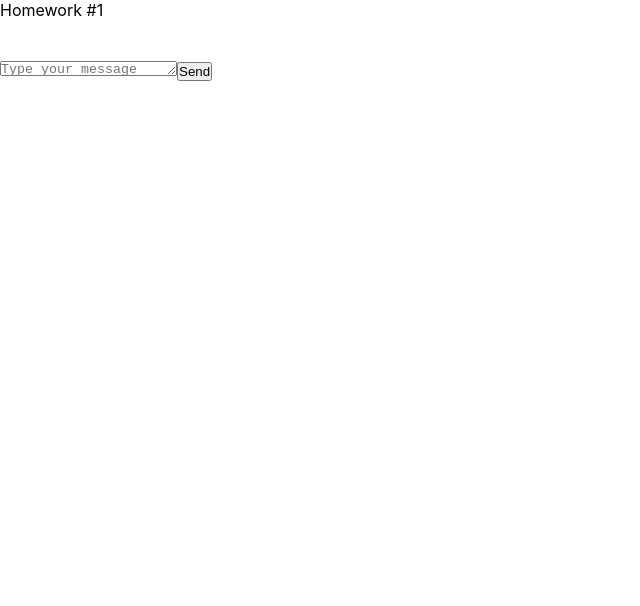
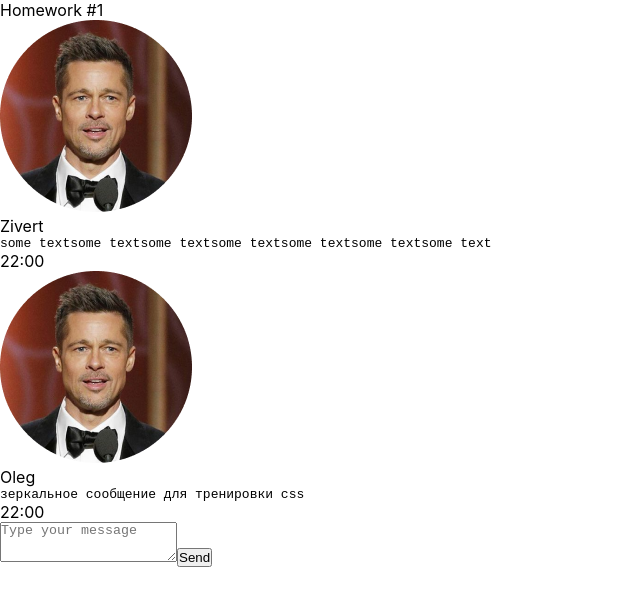
Before and after one commit to SirMissir/HomeWork, a React (Create React App) app: page / in a window 1280 px wide. Shown: the top 606 px of the page, without its empty margins (0-640 px from the left). Built offline with nearby package versions, Linux system fonts and the light colour scheme.

Commit message:
feat: add Props

```diff
--- a/package.json
+++ b/package.json
@@ -16,7 +16,7 @@
     "@types/react-dom": "18.0.6",
     "@types/uuid": "8.3.4",
     "axios": "0.27.2",
-    "gh-pages": "4.0.0",
+    "gh-pages": "^5.0.0",
     "react": "18.2.0",
     "react-dom": "18.2.0",
     "react-redux": "8.0.4",
--- a/src/s1-main/App.tsx
+++ b/src/s1-main/App.tsx
@@ -5,7 +5,7 @@ import HW1 from '../s2-homeworks/hw01/HW1'
 function App() {
     return (
         <div className={s.App}>
-            <HW1/>
+            <HW1 />
             {/*раскомментировать по ходу выполнения*/}
             {/*<HW2/>*/}
             {/*<HW3/>*/}
--- a/src/s2-homeworks/hw01/HW1.tsx
+++ b/src/s2-homeworks/hw01/HW1.tsx
@@ -14,14 +14,28 @@ import avatar from './avatar.png'
 * */
 
 // нужно создать правильный тип вместо any
-export type MessageType = any
+export type MessageType = {
+    id: number
+    user: UserType
+    message: UserMessageType
+}
+
+export type UserType = {
+    avatar: string
+    name: string,
+}
+
+export type UserMessageType = {
+    text: string
+    time: string,
+}
 
 // структуру объекта не менять
 export const message0: MessageType = {
     id: 0,
     user: {
         avatar: avatar, // можно менять
-        name: 'Some Name',  // можно менять
+        name: 'Zivert',  // можно менять
     },
     message: {
         text: 'some textsome textsome textsome textsome textsome textsome text', // можно менять
@@ -32,7 +46,7 @@ export const friendMessage0: MessageType = {
     id: 100,
     user: {
         avatar: avatar, // можно менять
-        name: 'Friend Name', // можно менять
+        name: 'Oleg', // можно менять
     },
     message: {
         text: 'зеркальное сообщение для тренировки css', // можно менять
@@ -42,7 +56,10 @@ export const friendMessage0: MessageType = {
 
 const HW1 = () => {
     return (
-        <div id={'hw1'}>
+        <div className={s2.hw1}
+             id={'hw1'}
+             // className={s2.Board}
+        >
             <div className={s2.hwTitle}>Homework #1</div>
             <div className={s2.hw}>
                 {/*проверка отображения (не менять)*/}
--- a/src/s2-homeworks/hw01/friend-message/FriendMessage.tsx
+++ b/src/s2-homeworks/hw01/friend-message/FriendMessage.tsx
@@ -1,8 +1,9 @@
 import React from 'react'
 import s from './FriendMessage.module.css'
+import {MessagePropsType} from "../message/Message";
 
 // создать тип вместо any и отобразить приходящие данные
-const FriendMessage = (props: any) => {
+const FriendMessage = (props: MessagePropsType) => {
     return (
         <div
             id={'hw1-friend-message-' + props.message.id}
@@ -11,26 +12,23 @@ const FriendMessage = (props: any) => {
             <div className={s.friendImageAndText}>
                 <img
                     id={'hw1-friend-avatar-' + props.message.id}
-                    // создаёт студент
-
-                    //
+                    src = { props.message.user.avatar}
+                    alt = 'avatar'
                 />
                 <div className={s.friendText}>
                     <div
                         id={'hw1-friend-name-' + props.message.id}
                         className={s.friendName}
                     >
-                        {/*создаёт студент*/}
+                        <p>{props.message.user.name}</p>
 
-                        {/**/}
                     </div>
                     <pre
                         id={'hw1-friend-text-' + props.message.id}
                         className={s.friendMessageText}
                     >
-                        {/*создаёт студент*/}
+                        <p>{props.message.message.text}</p>
 
-                        {/**/}
                     </pre>
                 </div>
             </div>
@@ -38,9 +36,8 @@ const FriendMessage = (props: any) => {
                 id={'hw1-friend-time-' + props.message.id}
                 className={s.friendTime}
             >
-                {/*создаёт студент*/}
+                <p>{props.message.message.time}</p>
 
-                {/**/}
             </div>
         </div>
     )
--- a/src/s2-homeworks/hw01/message-sender/MessageSender.tsx
+++ b/src/s2-homeworks/hw01/message-sender/MessageSender.tsx
@@ -15,7 +15,7 @@ const MessageSender = (props: any) => {
 
     useEffect(() => {
         if (textareaRef?.current) {
-            textareaRef.current.style.height = '0px'
+            textareaRef.current.style.height = '42px'
             textareaRef.current.style.height = textareaRef.current.scrollHeight + 'px'
         }
     }, [text])
--- a/src/s2-homeworks/hw01/message/Message.tsx
+++ b/src/s2-homeworks/hw01/message/Message.tsx
@@ -1,9 +1,11 @@
 import React from 'react'
 import s from './Message.module.css'
+import {MessageType} from "../HW1";
 
 // нужно создать правильный тип вместо any
-export type MessagePropsType = any
-
+export type MessagePropsType ={
+    message: MessageType
+}
 // нужно отобразить приходящие данные
 const Message = (props: MessagePropsType) => {
     return (
@@ -11,27 +13,20 @@ const Message = (props: MessagePropsType) => {
             <div className={s.imageAndText}>
                 <img
                     id={'hw1-avatar-' + props.message.id}
-                    // создаёт студент
-
-                    //
+                    src = { props.message.user.avatar}
+                    alt = 'avatar'
                 />
                 <div className={s.text}>
                     <div id={'hw1-name-' + props.message.id} className={s.name}>
-                        {/*создаёт студент*/}
-
-                        {/**/}
+                        <p>{props.message.user.name}</p>
                     </div>
                     <pre id={'hw1-text-' + props.message.id} className={s.messageText}>
-                        {/*создаёт студент*/}
-
-                        {/**/}
+                        <p>{props.message.message.text}</p>
                     </pre>
                 </div>
             </div>
             <div id={'hw1-time-' + props.message.id} className={s.time}>
-                {/*создаёт студент*/}
-
-                {/**/}
+                <p>{props.message.message.time}</p>
             </div>
         </div>
     )
```
Also changed, not shown: 1 other file (tests, documents, lock files or other folders).
